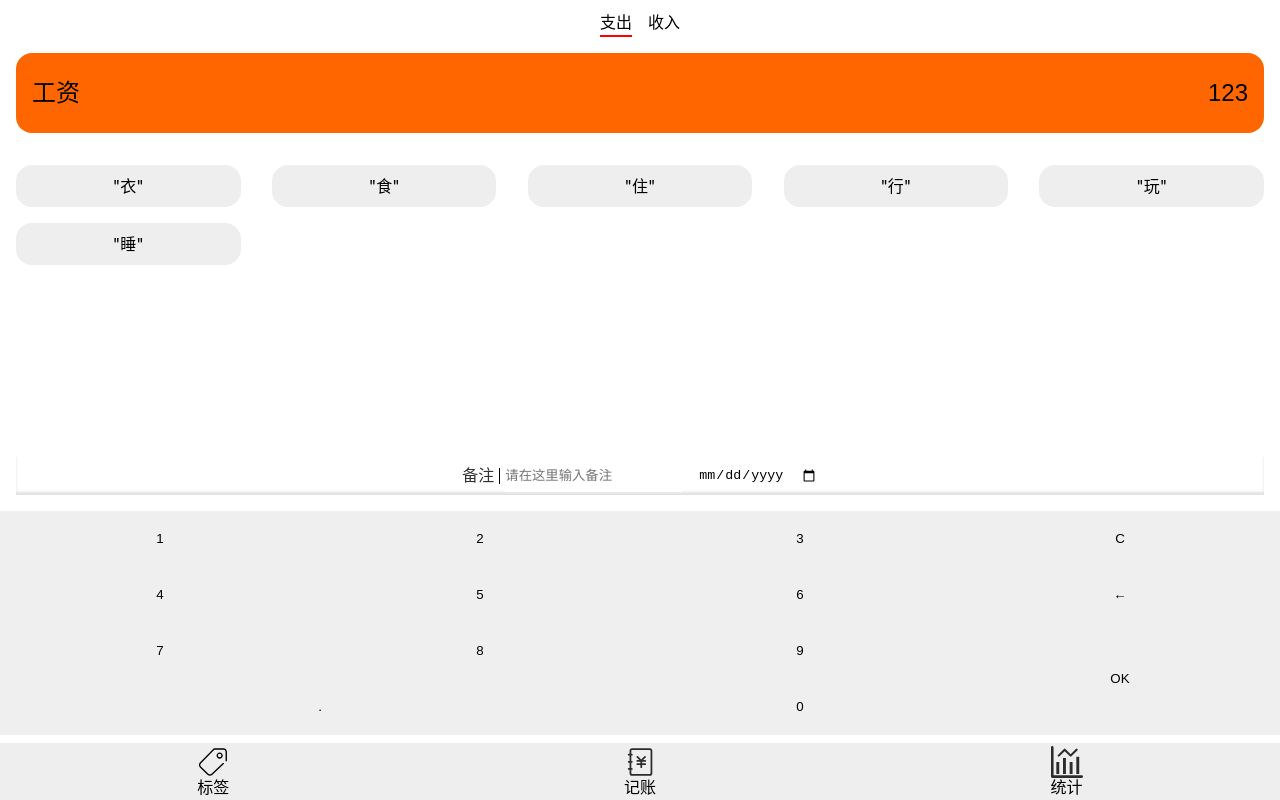
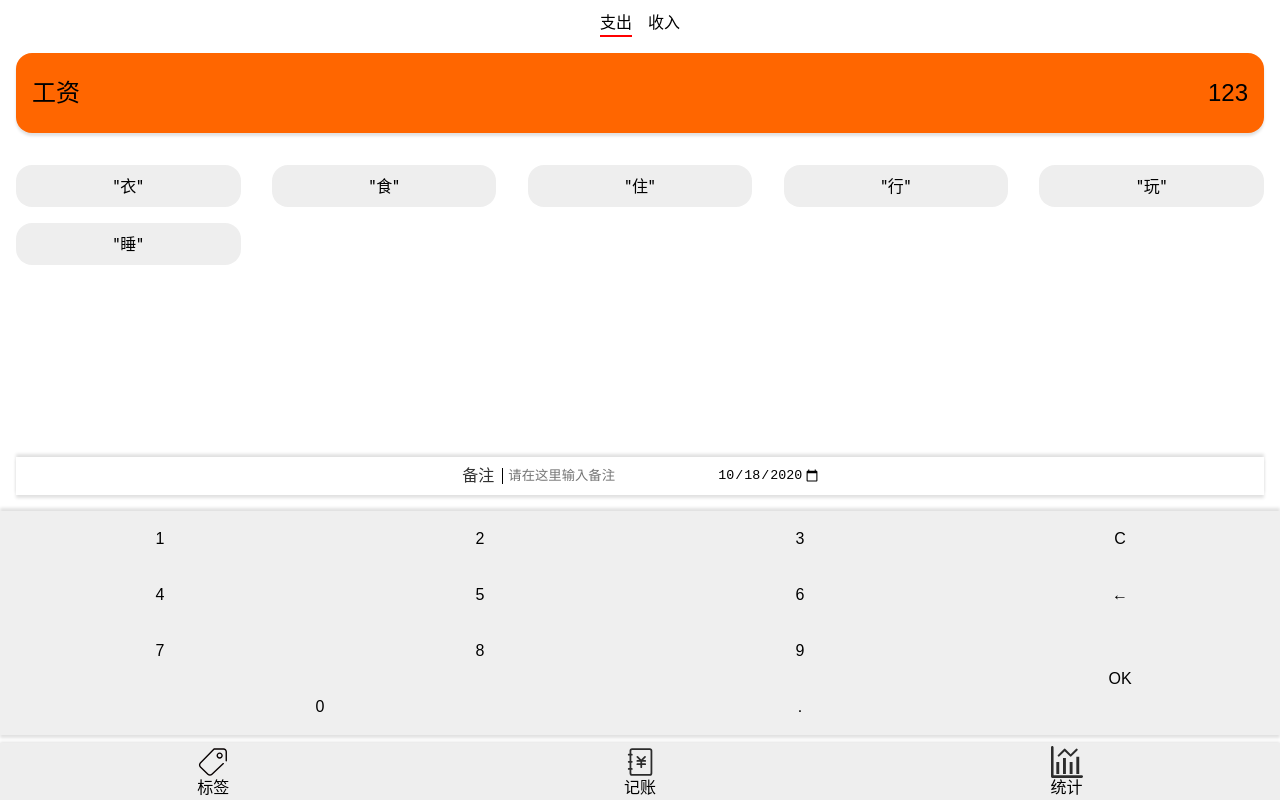
Before and after one commit to zhang4417/bookkeeper-react, a React app: page / in a window 1280 px wide. Built offline with nearby package versions, Linux system fonts and the light colour scheme.

Commit message:
添加阴影

```diff
--- a/src/components/Nav.tsx
+++ b/src/components/Nav.tsx
@@ -4,6 +4,8 @@ import styled from 'styled-components'
 import Icon from 'components/Icon'
 
 const NavWrapper = styled.nav`
+    box-shadow:
+        0 -1px 3px rgb(225,225,225);
     >ul{
         background:#eee;
         display:flex;
--- a/src/view/Money.tsx
+++ b/src/view/Money.tsx
@@ -33,6 +33,8 @@ const Output = styled.section`
     justify-content:center;
     align-items:center;
     font-size:24px;
+    box-shadow:
+        0 3px 3px rgb(225,225,225);
     >div{
         white-space:nowrap;
     }
@@ -73,12 +75,15 @@ const Notes = styled.section`
     display:flex;
     justify-content:center;
     align-items:center;
-    box-shadow:inset 0 -3px 3px rgb(225,225,225);
+    box-shadow:
+        0 3px 3px rgb(225,225,225),
+        0 -3px 3px rgb(225,225,225);
     >label{
         display:flex;
         justify-content:center;
         align-items:center;
             >span{
+                padding:0 3px;
                 white-space:nowrap;
                 color:#333
              }
@@ -86,6 +91,7 @@ const Notes = styled.section`
                 margin:0 5px;
                 border-right:1px solid black;
                 height:16px;
+                background:transparent;
              }
             >.note{
                 width:100%;
@@ -96,11 +102,18 @@ const Notes = styled.section`
     >.date{
         margin-left:16px;
         border:none;
+        text-align:right;
+        direction:rtl;
+        background:transparent;
     }
 `
-const Pad = styled.section`
-padding:8px 0;
+const Pad = styled.div`
+    margin:8px 0;
+    box-shadow:
+        0 3px 3px rgb(225,225,225),
+        0 -3px 3px rgb(225,225,225);
     >button{
+        font-size:16px;
         float:left;
         width:25%;
         height:56px;
@@ -110,13 +123,15 @@ padding:8px 0;
             float:right;
             height:112px;
         }
-        &.point{
+        &.zero{
             width:50%;
         }
     }
 `
 
 function Money() {
+    const now: string = new Date().toISOString().replace(/T.*/i, '');
+
     return (
         <Layout>
             <CashFlow>
@@ -127,7 +142,7 @@ function Money() {
             </CashFlow>
             <Output>
                 <div>工资</div>
-                <input value="123" />
+                <input defaultValue="123" />
             </Output>
             <Tags>
                 <ul>
@@ -157,7 +172,7 @@ function Money() {
                     <div></div>
                     <input placeholder="请在这里输入备注" className="note" />
                 </label>
-                <input type="date" className="date" />
+                <input type="date" defaultValue={now} className="date" />
             </Notes>
             <Pad>
                 <button>1</button>
@@ -172,8 +187,8 @@ function Money() {
                 <button>8</button>
                 <button>9</button>
                 <button className="ok">OK</button>
-                <button className="point">.</button>
-                <button>0</button>
+                <button className="zero">0</button>
+                <button>.</button>
             </Pad>
         </Layout>
     )
```
